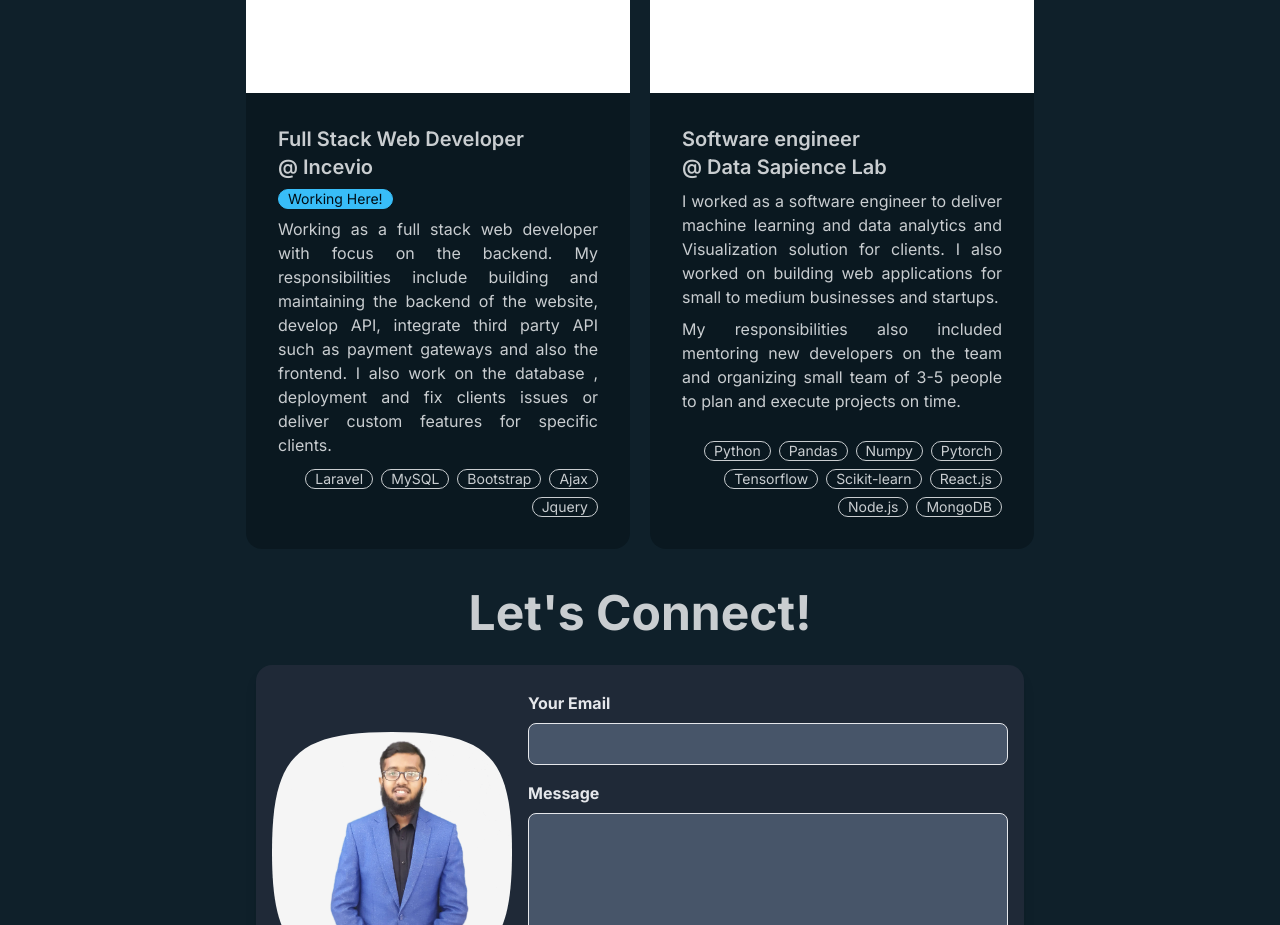
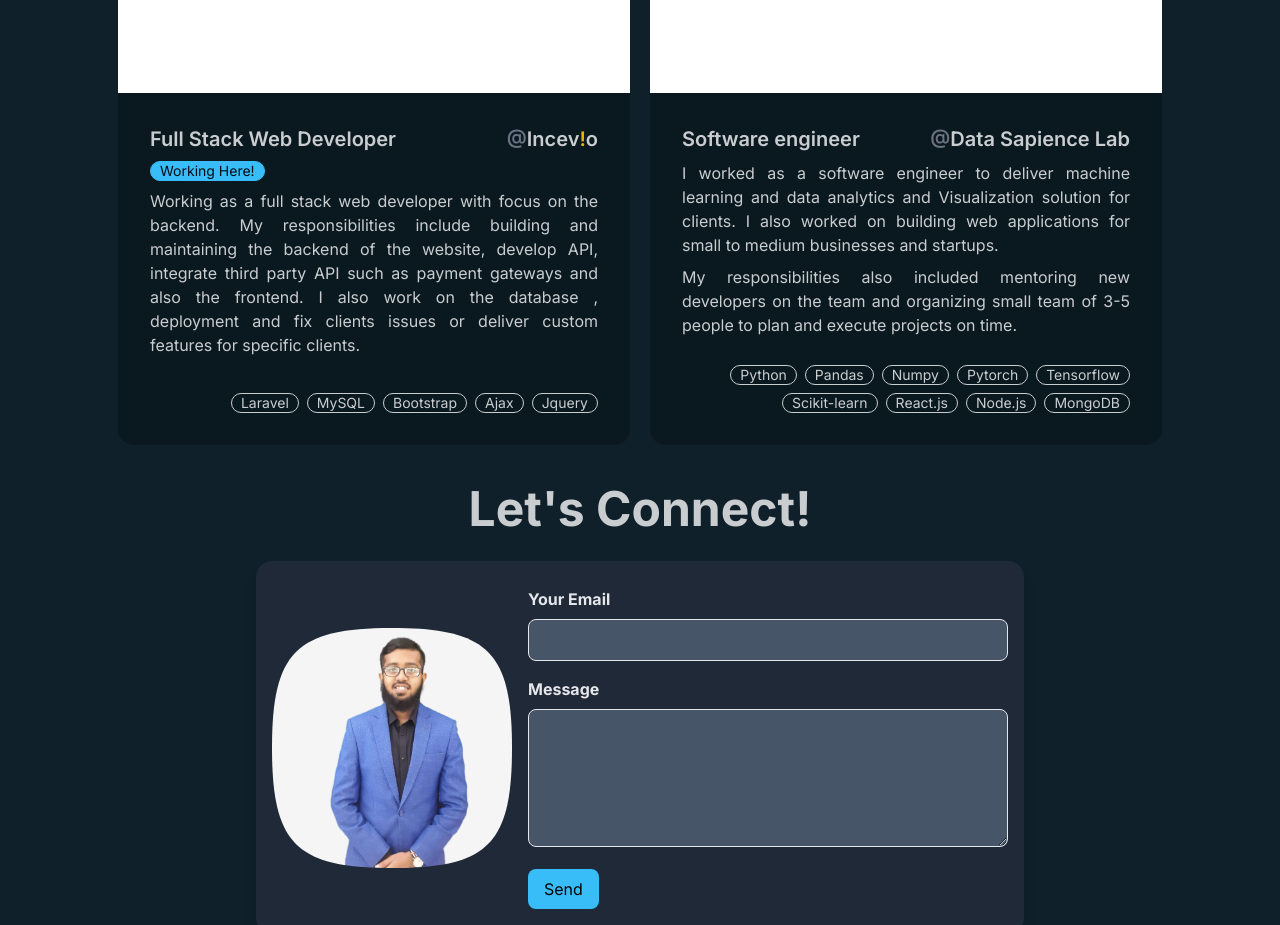
Before and after one commit to sakib3201/sakibshahon-portfolio, a Next.js app: page / in a window 1280 px wide. Shown: the part 2270-3195 px from the top of the page. Built offline with nearby package versions, Linux system fonts and the light colour scheme.

Commit message:
Improved experience section

```diff
--- a/src/app/components/experiencetimeline.jsx
+++ b/src/app/components/experiencetimeline.jsx
@@ -10,7 +10,7 @@ const ExperienceTimeline = () => {
         Professional Experience
       </div>
       <div className="flex flex-wrap justify-center gap-5">
-        <div className="card w-96 bg-base-300 rounded-box hover:shadow-lg hover:shadow-black duration-300 ease-in-out">
+        <div className="card w-96 lg:w-2/5 bg-base-300 rounded-box hover:shadow-lg hover:shadow-black duration-300 ease-in-out">
             <figure className="bg-white min-h-[45vh]">
                 <img
                     src="/images/incevio_logo.webp"
@@ -18,7 +18,12 @@ const ExperienceTimeline = () => {
                 />
             </figure>
             <div className="card-body">
-            <h2 className="card-title">Full Stack Web Developer <br /> @ Incevio </h2>
+            <div className="card-title justify-between">
+              <h2>Full Stack Web Developer</h2>
+              <h3><span className="text-gray-500">@</span>
+              Incev<span className="text-yellow-500">!</span>o
+              </h3>
+            </div>
             <div className="badge badge-secondary">Working Here!</div>
             <p className="text-justify">
               Working as a full stack web developer with focus on the backend. My
@@ -37,7 +42,7 @@ const ExperienceTimeline = () => {
             </div>
           </div>
         </div>
-        <div className="card w-96 bg-base-300 rounded-box hover:shadow-lg hover:shadow-black duration-300 ease-in-out">
+        <div className="card w-96 lg:w-2/5 bg-base-300 rounded-box hover:shadow-lg hover:shadow-black duration-300 ease-in-out">
           <figure className="bg-white min-h-50 min-h-[45vh]">
             <img
               src="/images/datasapiencelogo-nobg.png"
@@ -45,7 +50,11 @@ const ExperienceTimeline = () => {
             />
           </figure>
           <div className="card-body">
-            <h2 className="card-title">Software engineer <br />@ Data Sapience Lab</h2>
+            <div className="card-title justify-between">
+              <h2>Software engineer</h2>
+              <h3><span className="text-gray-500">@</span>
+              <span className="font-cursive">Data Sapience Lab</span></h3>
+            </div>
             <p className="text-justify">
               I worked as a software engineer to deliver machine learning and
               data analytics and Visualization solution for clients. I also
```
